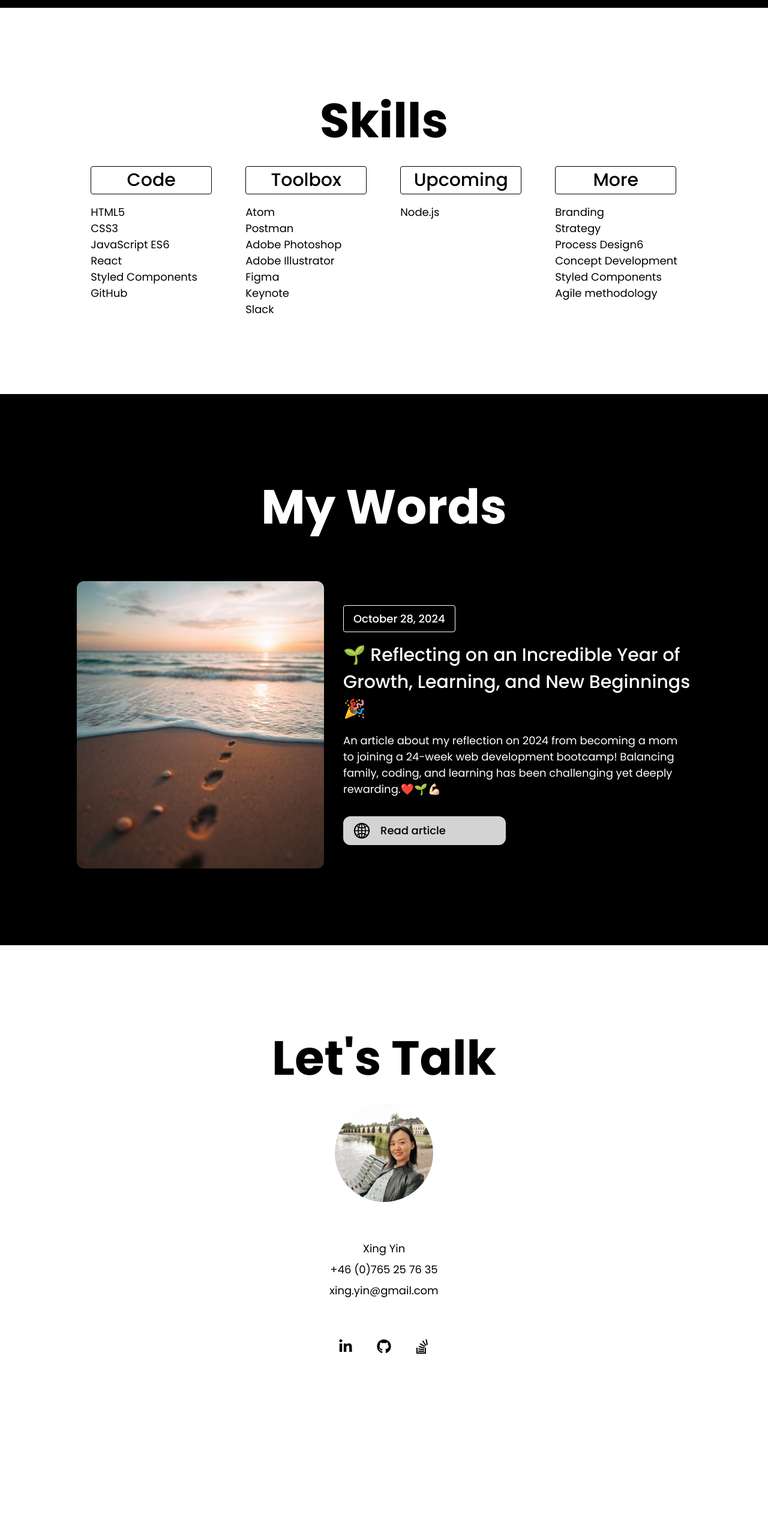
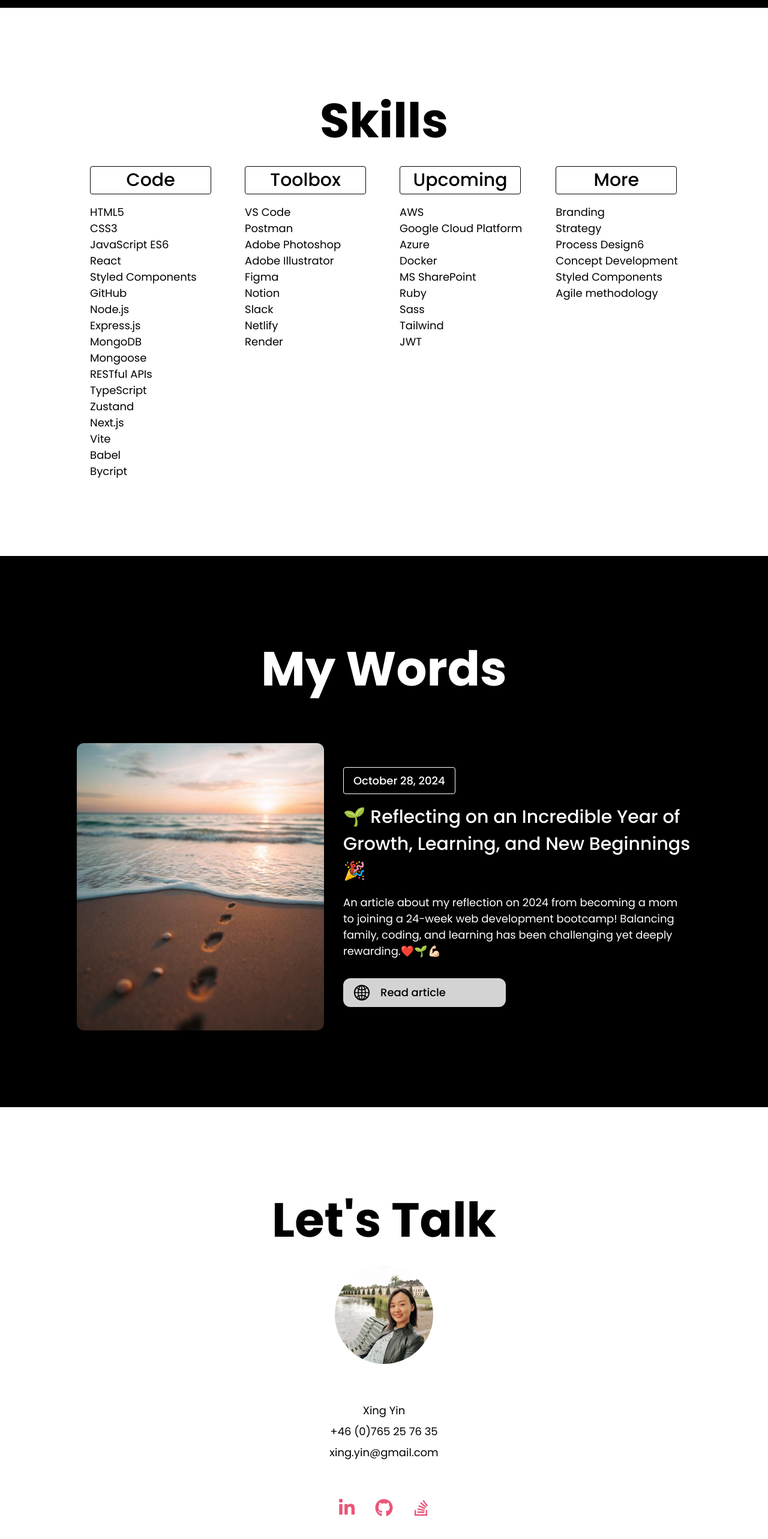
Before and after one commit to xingyin2024/my-react-portfolio, a React (Vite) app: page / in a window 1280 px wide. Shown: the part 5078-7644 px from the top of the page at 60% size. Before the commit the page ends 7471 px from the top, so only its background shows below. Built offline with nearby package versions, Linux system fonts and the light colour scheme.

Commit message:
add social media component

```diff
--- a/src/Libraries/skills.json
+++ b/src/Libraries/skills.json
@@ -9,27 +9,48 @@
         "JavaScript ES6",
         "React",
         "Styled Components",
-        "GitHub"
+        "GitHub",
+        "Node.js",
+        "Express.js",
+        "MongoDB",
+        "Mongoose",
+        "RESTful APIs",
+        "TypeScript",
+        "Zustand",
+        "Next.js",
+        "Vite",
+        "Babel",
+        "Bycript"
       ]
     },
     {
       "id": 2,
       "tag": "Toolbox",
       "info": [
-        "Atom",
+        "VS Code",
         "Postman",
         "Adobe Photoshop",
         "Adobe Illustrator",
         "Figma",
-        "Keynote",
-        "Slack"
+        "Notion",
+        "Slack",
+        "Netlify",
+        "Render"
       ]
     },
     {
       "id": 3,
       "tag": "Upcoming",
       "info": [
-        "Node.js"
+        "AWS",
+        "Google Cloud Platform",
+        "Azure",
+        "Docker",
+        "MS SharePoint",
+        "Ruby",
+        "Sass",
+        "Tailwind",
+        "JWT"
       ]
     },
     {
--- /dev/null
+++ b/src/components/SocialMedia/SocialMedia.jsx
@@ -0,0 +1,25 @@
+import { FaLinkedinIn } from "react-icons/fa";
+import { FaGithub } from "react-icons/fa";
+import { FaStackOverflow } from "react-icons/fa";
+import "./socialmedia.css";
+
+export const SocialMedia = () => {
+  return (
+    <div className="socialmedia">
+      <a href="https://www.linkedin.com/in/xing-yin/" target="_blank">
+        <FaLinkedinIn />
+      </a>
+
+      <a href="https://github.com/xingyin2024" target="_blank">
+        <FaGithub />
+      </a>
+
+      <a
+        href="https://stackoverflowteams.com/c/technigo/users/655/?tab=profile"
+        target="_blank"
+      >
+        <FaStackOverflow />
+      </a>
+    </div>
+  );
+};
--- /dev/null
+++ b/src/components/SocialMedia/socialmedia.css
@@ -0,0 +1,5 @@
+.socialmedia svg {
+  color: #eb5577;
+  width: 30px;
+  height: 30px;
+}
--- a/src/sections/Contact/Contact.jsx
+++ b/src/sections/Contact/Contact.jsx
@@ -1,9 +1,5 @@
 import "./contact.css";
-import LinkedIn from "../../assets/icon/Btn-linkedin.svg";
-import GitHub from "../../assets/icon/Btn-github.svg";
-import StackOverFlow from "../../assets/icon/Btn-stackoverflow.svg";
-import Twitter from "../../assets/icon/Btn-twitter.svg";
-import Instagram from "../../assets/icon/Btn-instagram.svg";
+import { SocialMedia } from "../../components/SocialMedia/SocialMedia";
 
 export const Contact = () => {
   return (
@@ -24,22 +20,7 @@ export const Contact = () => {
             <p>xing.yin@gmail.com</p>
           </div>
 
-          <div className="socialmedia">
-            <a href="https://www.linkedin.com/in/xing-yin/" target="_blank">
-              <img src={LinkedIn} alt="LinkedIn"></img>
-            </a>
-
-            <a href="https://github.com/xingyin2024" target="_blank">
-              <img src={GitHub} alt="GitHub" />
-            </a>
-
-            <a
-              href="https://stackoverflowteams.com/c/technigo/users/655/?tab=profile"
-              target="_blank"
-            >
-              <img src={StackOverFlow} alt="StackOverflow" />
-            </a>
-          </div>
+          <SocialMedia />
         </div>
       </div>
     </section>
```
